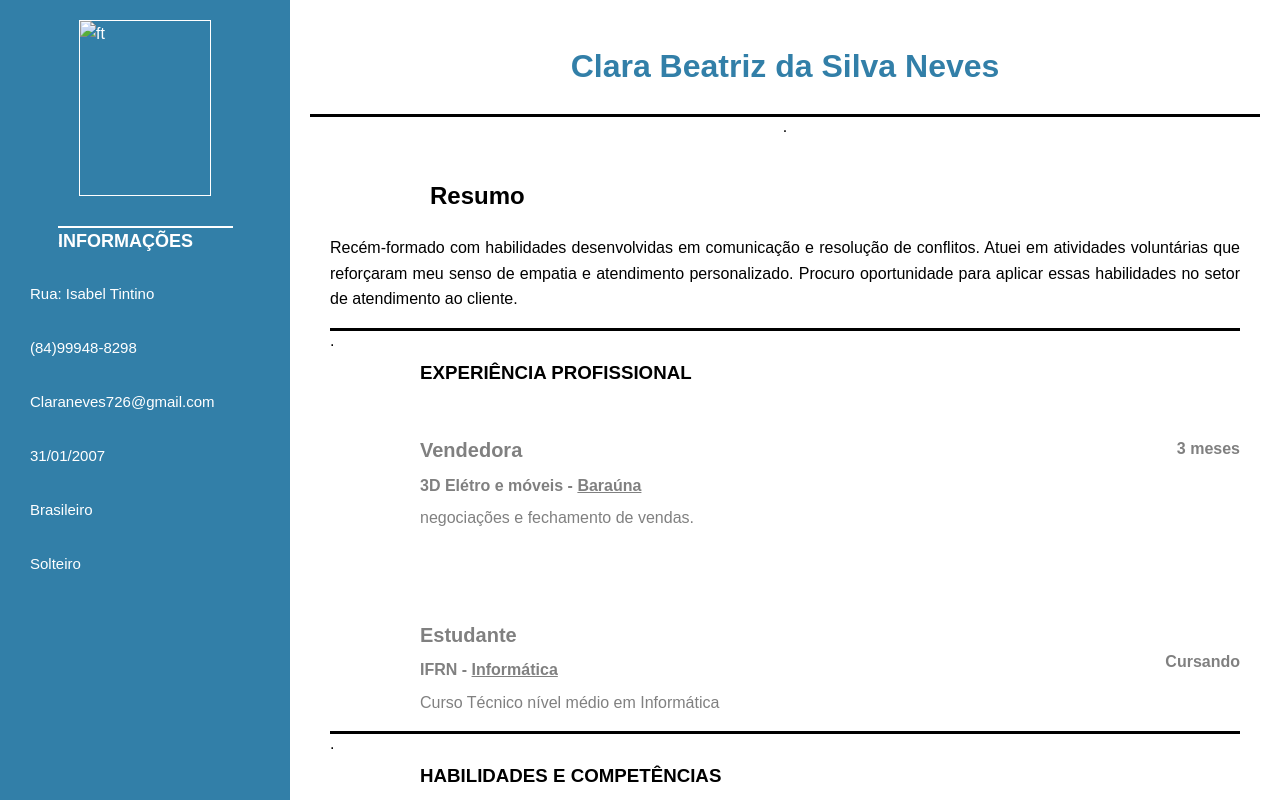
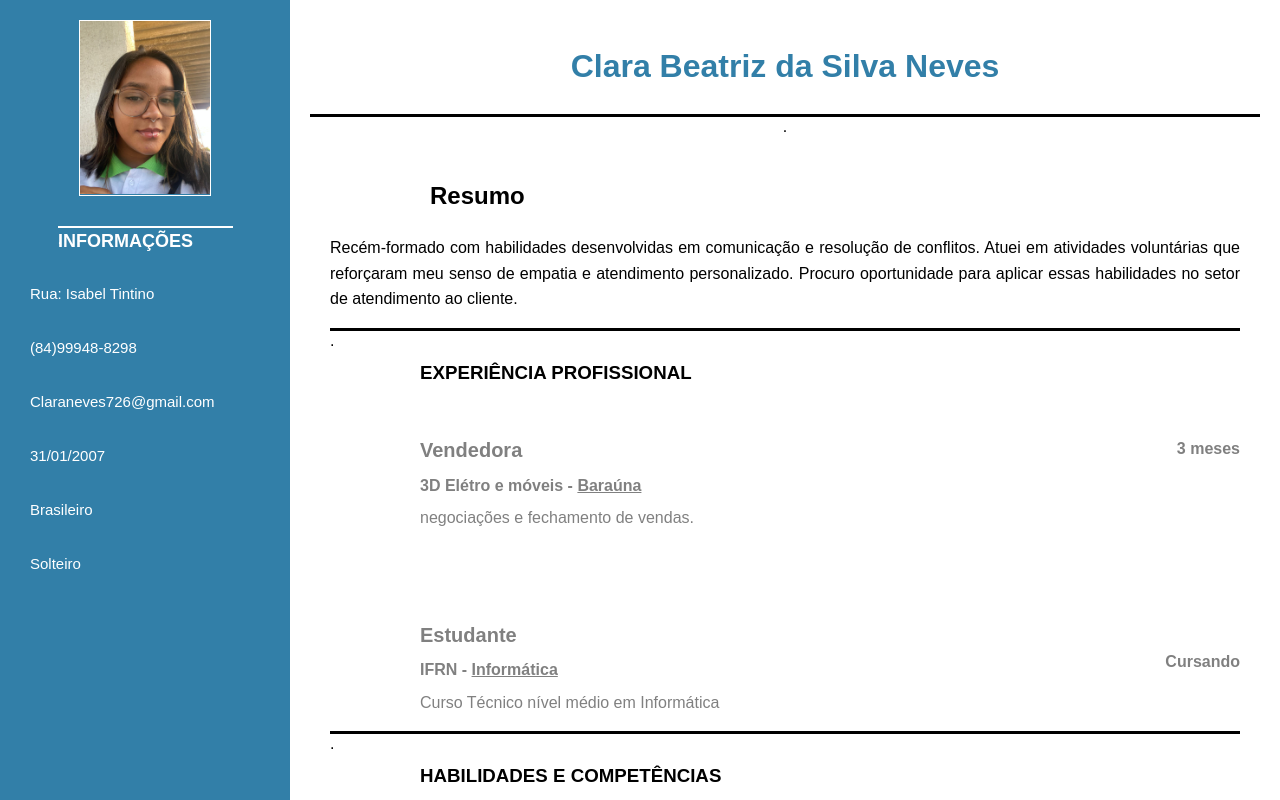
Before and after one commit to cclarinhaa-alt/clacla, a plain HTML site: page index.html in a window 1280 px wide. Shown: the top 800 px of the page. Drawn offline with Linux system fonts and the light colour scheme.

Commit message:
adicionei foto

```diff
--- a/index.html
+++ b/index.html
@@ -12,7 +12,7 @@
             <div class="sidebar">
 
                 <div class="foto">
-                    <img src="d:\Users\20251024110032\Downloads\WhatsApp Image 2025-07-30 at 10.13.17.jpeg" alt="ft" width="130">
+                    <img src="foto.jpeg" alt="ft" width="130">
                 </div>
                 <div class="line">.</div>
                 <h2>informações</h2>
```
Also changed, not shown: foto.jpeg (added).
